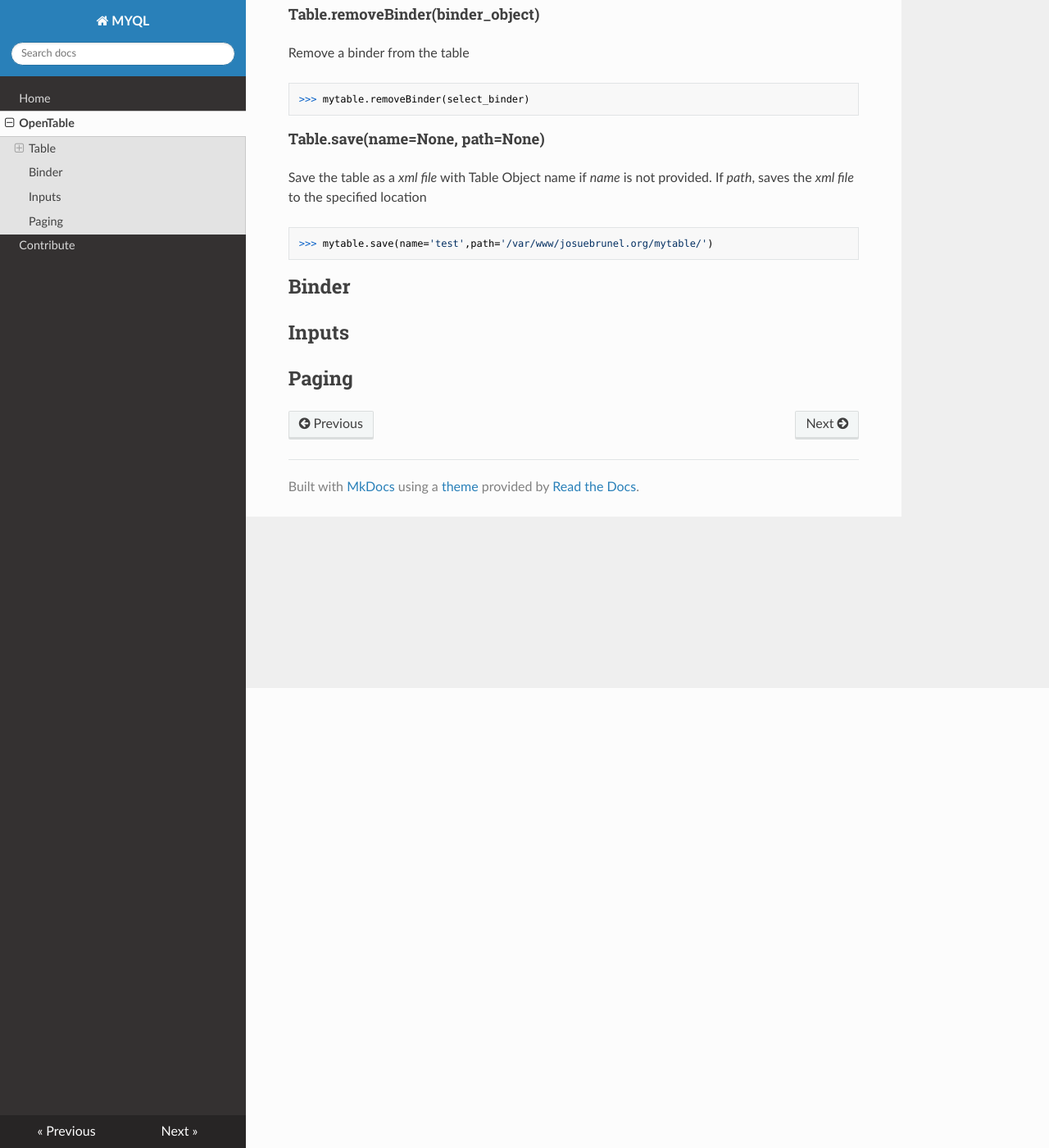
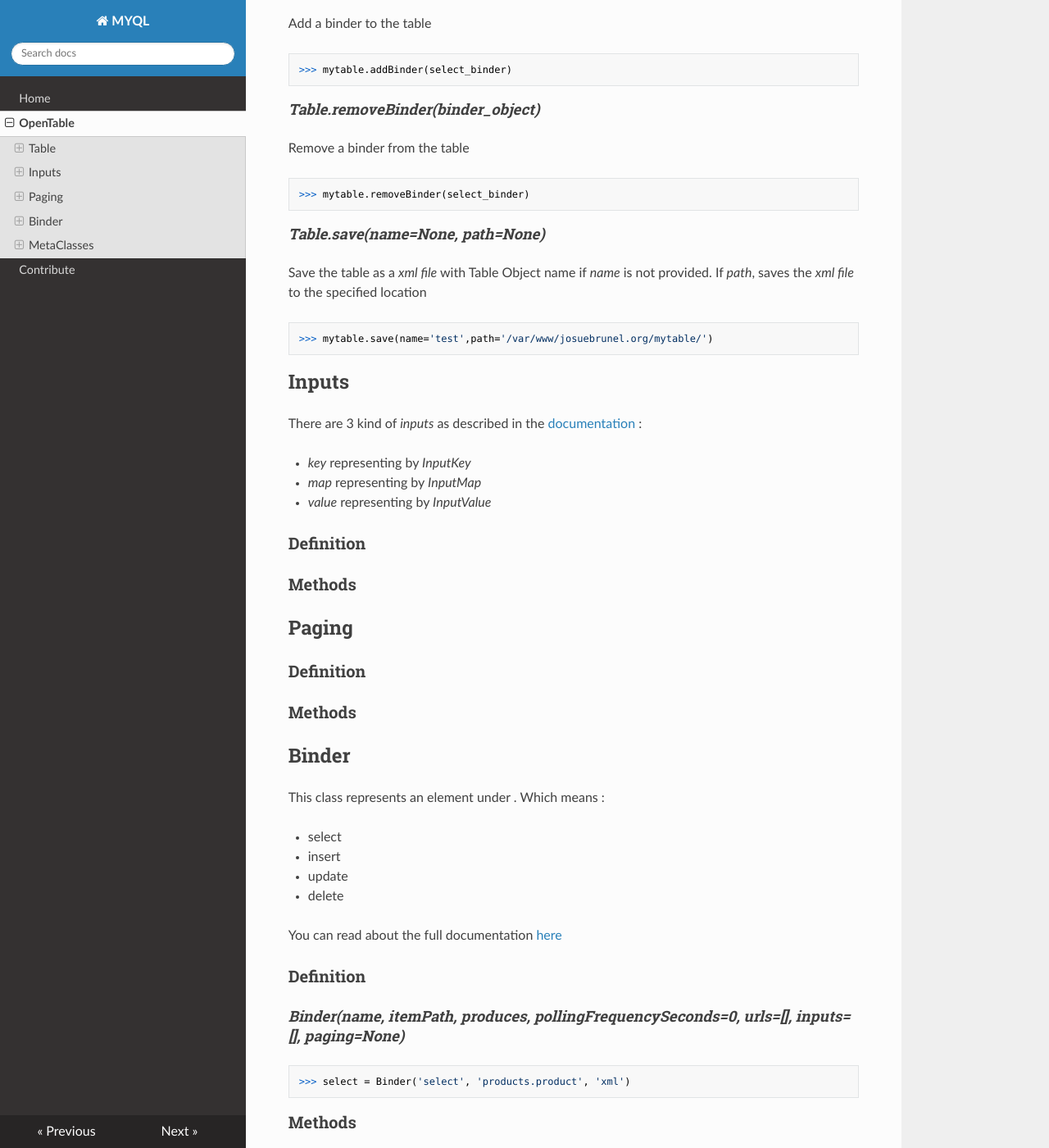
Before and after one commit to josuebrunel/myql, an MkDocs documentation site: the page built from docs/table.md, in a window 1280 px wide and 1400 px high, scrolled down 561 px. Shown: the whole window at 82% size. Built offline with MkDocs 1.6.1, drawn with Linux system fonts in a browser that asks for light colours; nearby versions of some CDN libraries; old or Windows-style settings are respelled for this version of MkDocs; some of the changed text lies outside the part shown.

Commit message:
#1 : Table doc updated

````diff
--- a/docs/table.md
+++ b/docs/table.md
@@ -2,36 +2,83 @@ YQL Open Table
 ==============
 
 ## Table
-
 This class represents the **root** element of a YQL Table Definition File. You can read about the full documentation [here](https://developer.yahoo.com/yql/guide/yql-opentables-reference.html#yql-opentables-tables-element)
 
-```python
-def __init__(self, name, author, apiKeyURL, documentationURL, sampleQuery=[], description=None, table_attr=None, bindings=[])
-```
+### **Definition**
+
+#### *Table(name, author, apiKeyURL, documentationURL, sampleQuery=[], description=None, table_attr=None, bindings=[])*
 
 ```python
 >>> from myql.contrib.table import Table
 >>> mytable = Table('mytable', 'Josue Kouka', 'http://josuerunel.org/mytable/','http://josuerunel.org/mytable/docs.html',sampleQuery = ['SELECT * FROM mytable', 'SELECT name FROM mytable WHERE id = 77'], description='Just a simple tabe', table_attr={'xmlns':'http://query.yahooapis.com/v1/schema/table.xsd', 'securityLevel':'any', 'https':'false'})
 ```
 
-####Table.addBinder(binder_object)
+### **Methods**
+
+#### *Table.addBinder(binder_object)*
 Add a binder to the table
 ```python
 >>> mytable.addBinder(select_binder)
 ```
-####Table.removeBinder(binder_object)
+#### *Table.removeBinder(binder_object)*
 Remove a binder from the table
 ```python
 >>> mytable.removeBinder(select_binder)
 ```
-####Table.save(name=None, path=None)
+#### *Table.save(name=None, path=None)*
 Save the table as a *xml file* with Table Object name if *name* is not provided. If *path*, saves the *xml file* to the specified location
 ```python
 >>> mytable.save(name='test',path='/var/www/josuebrunel.org/mytable/')
 ```
 
-## Binder
+## Inputs
+There are 3 kind of *inputs* as described in the [documentation](https://developer.yahoo.com/yql/guide/yql-opentables-reference.html#yql-opentables-key) :
 
-## Inputs
+* _key_ representing by _InputKey_
+* _map_ representing by _InputMap_
+* _value_ representing by _InputValue_
+
+### **Definition**
+
+### **Methods**
 
 ## Paging
+
+### **Definition**
+
+### **Methods**
+
+## Binder
+This class represents an element under **<bindings>**. Which means :
+
+* select
+* insert
+* update
+* delete
+
+You can read about the full documentation [here](https://developer.yahoo.com/yql/guide/yql-opentables-reference.html#yql-opentables-select)
+
+### **Definition**
+
+#### *Binder(name, itemPath, produces, pollingFrequencySeconds=0, urls=[], inputs=[], paging=None)*
+
+```python
+>>> select = Binder('select', 'products.product', 'xml')
+```
+
+### **Methods**
+
+#### *Binder.addInput(input_object)* :
+Add a input object to the binder
+#### *Binder.removeInput(input_id, input_type)*
+Remove an input object from the binder. ***input_type*** may be ***key, value or map***
+#### *Binder.addUrl(url)*
+#### *Binder.removeUrl(url)*
+#### *Binder.addPaging(paging_instance)*
+#### *Binder.removePaging(paging_instance)*
+
+## MetaClasses
+
+### **Definition**
+
+### **Methods**
````
Also changed, not shown: mkdocs.yml (line endings or trailing spaces).
